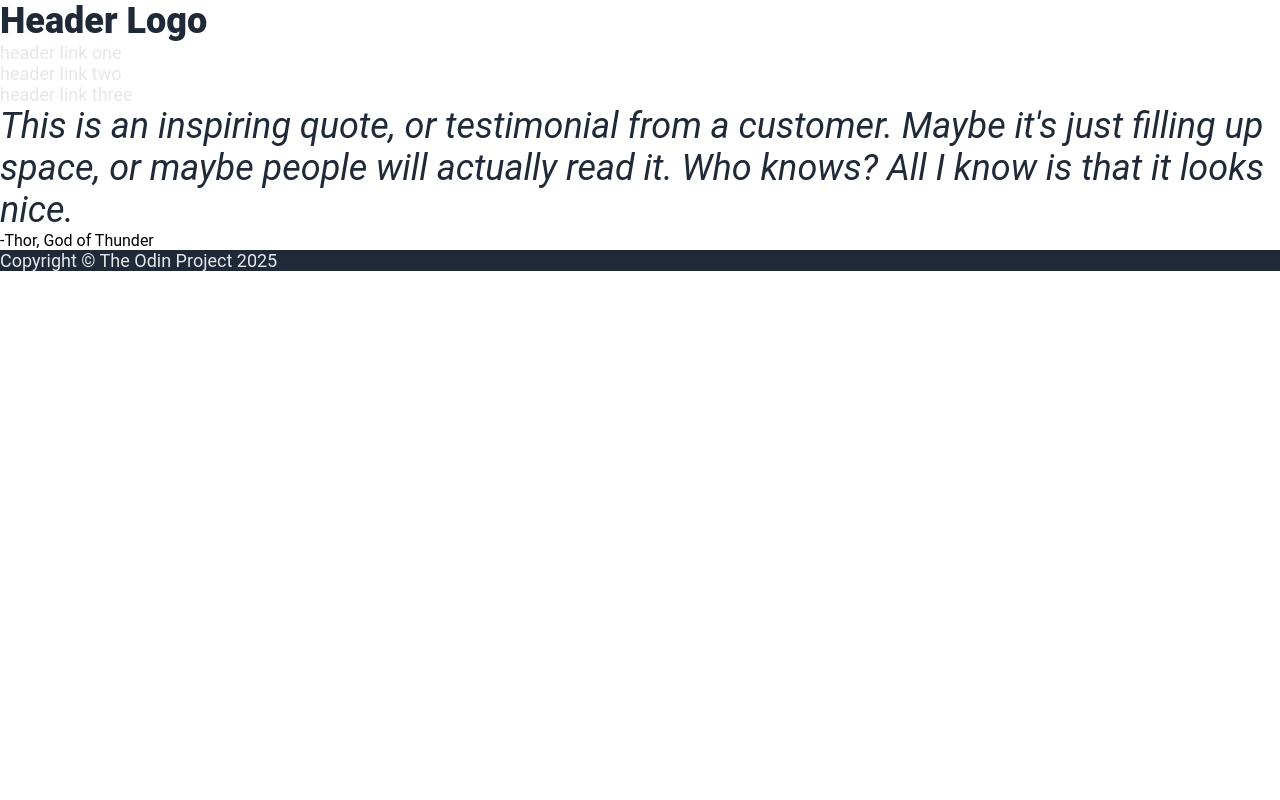
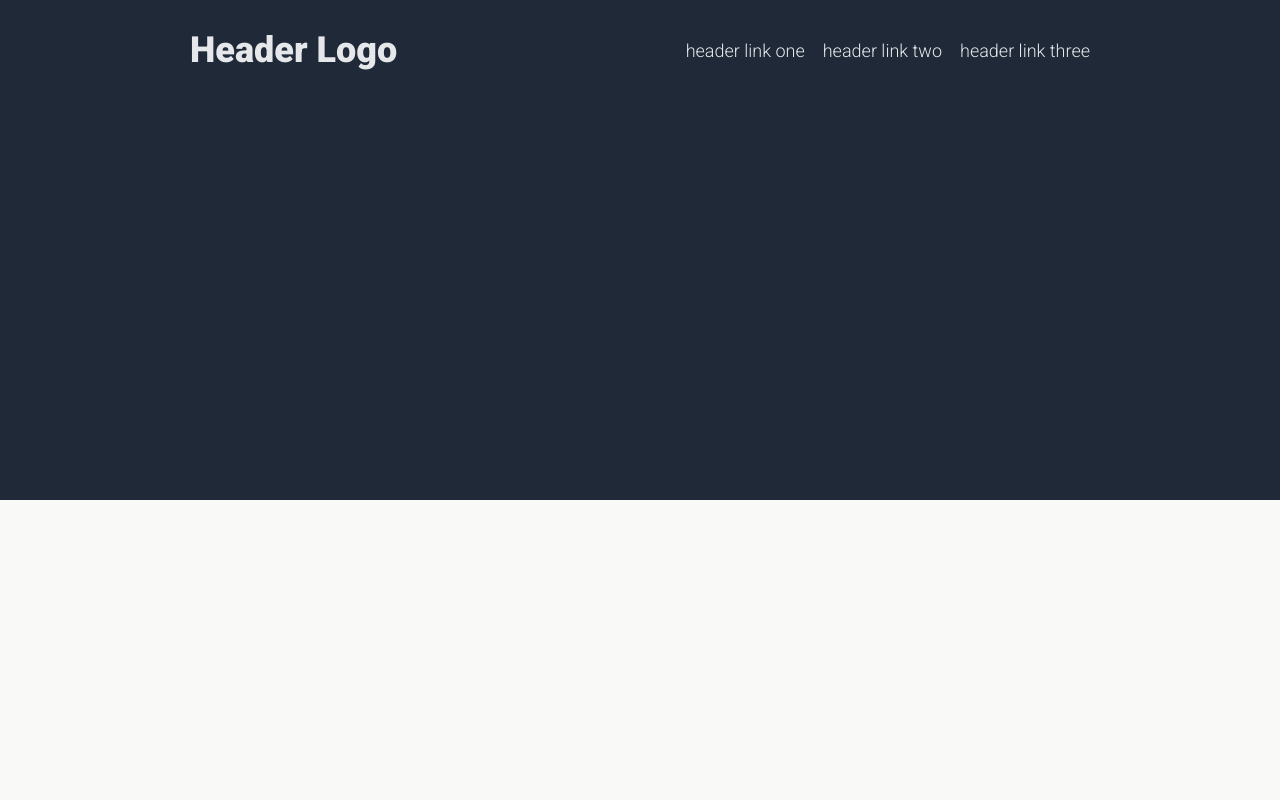
Before and after one commit to kimberleymac/landing-page, a plain HTML site: page index.html in a window 1280 px wide. Shown: the top 800 px of the page. Drawn offline with Linux system fonts and the light colour scheme.

Commit message:
rewrite: flex box setting not working, comment out and rewrite css, simplified

```diff
--- a/style.css
+++ b/style.css
@@ -1,9 +1,187 @@
+@import url('https://fonts.googleapis.com/css2?family=Roboto:ital,wght@0,100..900;1,100..900&display=swap');
+
 *{
     margin: 0;
     padding: 0;
     box-sizing: border-box;
-    font-family: roboto, Arial, Helvetica, sans-serif;
+    font-family: Roboto, sans-serif;
 }
+
+/* removes ul defaults */
+ul {
+    padding: 0;
+    margin: 0;
+    list-style: none;
+}
+
+/* removes button defaults */
+button{
+    background: none;
+    border: none;
+    outline: none;
+    box-shadow: none;
+}
+
+/* TEXT formatting */
+
+h1{
+    font-size: 48px;
+    color: #F9FAF8;
+    font-weight: 900;
+}
+h2{
+    font-weight: 900;
+    font-size: 36px;
+    color: #E5E7EB;
+}
+h3{
+    color: #F9FAF8;
+    font-size: 24px;
+}
+p,
+ul,
+.text{
+    font-weight: 300;
+    font-size: 18px;
+    color: #E5E7EB;
+}
+
+
+
+/* PAGE formatting */
+
+body {
+    display: flex;
+    flex-direction: column;
+    justify-content: center;
+}
+
+/* Defines the background colours and heights of each section */
+nav,
+footer {
+    background-color: #1F2937;
+    height: 100px;
+}
+section.one,
+section.two,
+section.three,
+section.four {
+    height: 400px;
+}
+nav,
+section.one,
+section.two,
+section.three,
+section.four{
+    /* This centres and centre aligns the content on both axis in each section */
+    display: flex;
+    justify-content: center;
+    align-items: center;
+}
+section.one {
+    background-color: #1F2937;
+}
+section.two,
+section.four {
+    background-color: #F9FAF8;
+}
+section.three {
+    background-color: #e5e7eb;
+}
+
+.nav-bar,
+.first-content,
+.last-content {
+    width: 900px;
+
+}
+.content {
+    width: 800px;
+}
+
+
+
+
+/* HEADER formatting */
+
+.nav-bar{
+    display: flex;
+    justify-content: space-between;
+}
+ul.nav-list {
+    display: flex;
+    gap: 18px;
+    align-items: center;
+}
+
+
+/* SECTION THREE formatting */
+section.three{
+    display: flex;
+    justify-content: center;
+    align-items: center;
+}
+
+p.quote{
+    font-size: 36px;
+    font-style: italic;
+    font-weight: 200;
+    color: #1F2937;
+
+    width: 800px;
+
+    display: flex;
+    flex-direction: column;
+}
+
+.quote-author{
+    font-size: 24px;
+    font-weight: 600;
+    color: #1F2937;
+
+    align-self: flex-end;
+}
+
+
+/* SECTION FOUR formatting */
+
+.call-to-action{
+    background-color: #3882F6;
+    height: 150px;
+    border-radius: 10px;
+}
+
+
+
+
+/* FOOTER formatting */
+
+footer{
+    display: flex;
+    justify-content: center;
+    align-items: center;
+}
+
+
+
+
+/* Re-write */
+/*
+
+body{
+    display: flex;
+    flex-direction: column;
+    justify-content: space-between;
+}
+
+header,
+.section-two,
+.section-three,
+.section-four,
+footer {
+    display: flex;
+}
+
 h1{
     color: #F9FAF8;
     font-weight: 900;
@@ -18,6 +196,11 @@ h3{
     color: #F9FAF8;
     font-size: 24px;
 }
+
+section {
+    width: 900px;
+}
+
 
 
 p,
@@ -36,15 +219,30 @@ button,
     color: #1F2937;
 }
 
+header{
+    background-color: #1F2937;
+    color: #F9FAF8;
+}
+
 .header-logo{
     font-size: 24px;
     color: #F9FAF8;
     font-weight: 600;
 }
 
-header{
-    background-color: #1F2937;
-    color: #F9FAF8;
+nav {
+    display: flex;
+    justify-content: space-between;
+    align-items: center;
+}
+
+ul {
+    padding: 0;
+    margin: 0;
+    list-style: none;
+
+    display: flex;
+    gap: 18px;
 }
 
 .section-one{}
@@ -58,6 +256,7 @@ figcaption{
 }
 
 .section-three {
+    background-color: #e5e7eb;
 
 }
 
@@ -85,8 +284,14 @@ button{
     background-color: #3882F6;
 }
 
-
 footer{
     background-color: #1F2937;
     color: #F9FAF8;
+    height: 100px;
+
+    display: flex;
+    justify-content: center;
+    align-items: center;
 }
+
+*/
```
